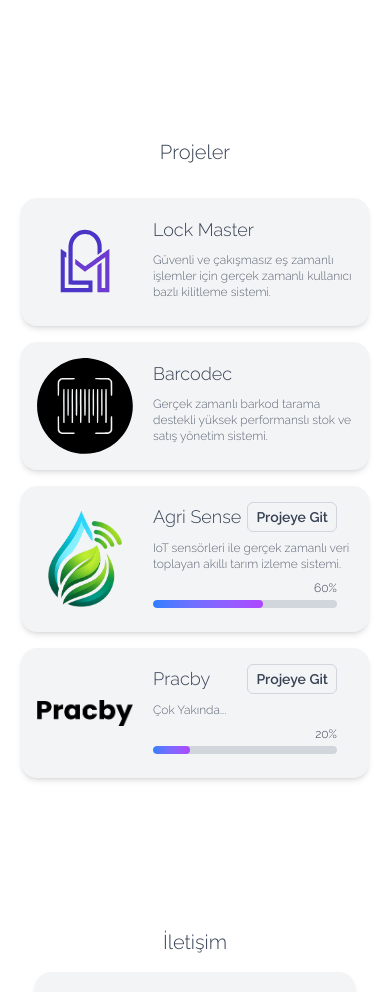
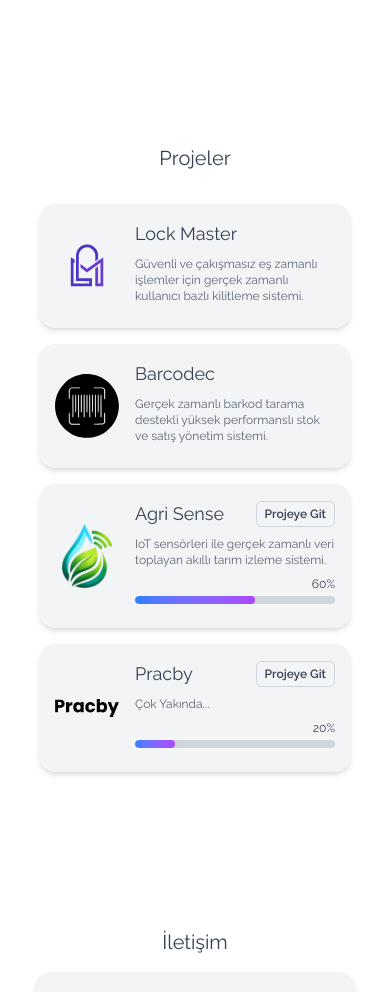
Before and after one commit to mucahit64/portfolio, a Vue app: page / in a window 390 px wide. Shown: the part 1700-2692 px from the top of the page. Built offline with nearby package versions, Linux system fonts and the light colour scheme.

Commit message:
fix: adjust font weight in style.css and reorder imports in About and Projects components

```diff
--- a/src/assets/style.css
+++ b/src/assets/style.css
@@ -3,5 +3,5 @@
 
 body {
   font-family: 'Raleway', sans-serif;
-  font-weight: 300;
+  font-weight: 400;
 }
--- a/src/components/About.vue
+++ b/src/components/About.vue
@@ -9,8 +9,8 @@ import nisantasiLogo from '@/assets/images/nu-logo.png'
 import NKULogo from '@/assets/images/nku-logo.svg'
 import NKULogoDark from '@/assets/images/nku-logo-white.svg'
 
+const { t } = useI18n()
 const { isDark } = useDark()
-const { t } = useI18n()
 
 const aboutSections = [
   {
--- a/src/components/Projects.vue
+++ b/src/components/Projects.vue
@@ -14,7 +14,7 @@
 const projects = [
   { img: lockMasterLogo, imgDark: lockMasterLogo, titleKey: 'projects.lockmaster.title', descKey: 'projects.lockmaster.description', percent: 100, link: '' },
   { img: barcodeLogo, imgDark: barcodeLogoDark, titleKey: 'projects.barcodec.title', descKey: 'projects.barcodec.description', percent: 100 , link: '' },
-    { img: agriSenseLogo, imgDark: agriSenseLogo, titleKey: 'projects.agrisense.title', descKey: 'projects.agrisense.description', percent: 60, link: 'https://agri-sense-production.up.railway.app/' },
+  { img: agriSenseLogo, imgDark: agriSenseLogo, titleKey: 'projects.agrisense.title', descKey: 'projects.agrisense.description', percent: 60, link: 'https://agri-sense.mucahit-yaman.workers.dev' },
   { img: pracbyLogo, imgDark: pracbyLogoDark, titleKey: 'projects.pracby.title', descKey: 'projects.pracby.description', percent: 20, link: 'https://pracby.com' },
 ]
 
@@ -22,6 +22,8 @@
   if (!link) return
   window.open(link, '_blank')
 }
+
+const getImage = (proj: { img: string; imgDark: string }) => isDark.value ? proj.imgDark : proj.img
 </script>
 
 <template>
@@ -43,15 +45,15 @@
       <div
         v-for="proj in projects"
         :key="proj.titleKey"
-          class="flex items-center p-4 gap-5 rounded-2xl transition-all duration-300 hover:scale-102 shadow-md hover:shadow-lg"
+        class="flex items-center p-4 gap-4 rounded-2xl transition-all duration-300 hover:scale-102 shadow-md hover:shadow-lg"
         :class="isDark ? 'bg-[#2e2e2e]' : 'bg-gray-100'"
         @click="openProject(proj.link)"
         >
         <!-- Image -->
         <img
-            :src="isDark ? proj.imgDark : proj.img"
+          :src="getImage(proj)"
           :alt="t(proj.titleKey)"
-            class="w-24 h-24 sm:w-32 sm:h-32 object-contain sm:p-2 lg:p-2"
+          class="w-16 h-16 sm:w-32 sm:h-32 object-contain sm:p-2 lg:p-2"
         />
 
         <!-- Text -->
@@ -60,11 +62,11 @@
           :class="isDark ? 'text-gray-300' : 'text-gray-700'"
         >
           <div class="text-lg sm:text-xl pb-2">
-             <div class="flex justify-between pr-4 items-center">
+            <div class="flex justify-between items-center">
             {{ t(proj.titleKey) }}
             <button
               v-if="proj.link"
-                class="text-sm font-semibold border-1 border-gray-300 dark:border-gray-600 rounded-md px-2 py-1 cursor-pointer"
+              class="text-xs font-semibold border border-gray-300 dark:border-gray-600 rounded-md px-2 py-1 cursor-pointer"
               @click.stop="openProject(proj.link)"
             >{{ t('projects.visit') }}</button>
             </div>
@@ -75,7 +77,7 @@
 
           <div v-if="proj.percent < 100">
             <!-- Progress Bar -->
-              <div class="w-full pr-4 pb-2">
+            <div class="w-full pb-2">
               <div class="flex justify-end mb-1">
                 <span class="text-xs">{{ proj.percent }}%</span>
               </div>
@@ -107,6 +109,7 @@
   </div>
 </template>
 
+
 <style scoped>
 @keyframes shimmer {
   0% { transform: translateX(-100%); }
```
Lines whose indentation alone changed are shown as unchanged.
